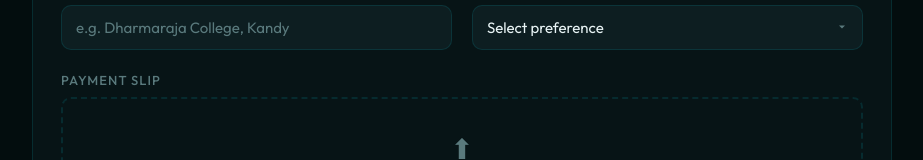
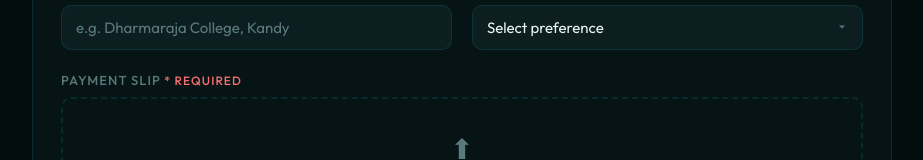
Before and after one commit to gangasara2004/peak25, a React (Vite) app: page / in a window 1280 px wide. Shown: the part 840-1000 px from the top of the page, without its empty margins (178-1101 px from the left). Built offline with nearby package versions, Linux system fonts and the light colour scheme.

Commit message:
Add required indication to Payment Slip label

```diff
--- a/src/pages/RegisterPage.tsx
+++ b/src/pages/RegisterPage.tsx
@@ -150,7 +150,7 @@ export default function RegisterPage() {
                 </div>
               </div>
               <div className="field">
-                <label>Payment Slip</label>
+                <label>Payment Slip <span style={{ color: 'var(--error, #f87171)', fontSize: 12 }}>* required</span></label>
                 <div className={`dropzone ${dragOver ? 'dragover' : ''} ${form.slip ? 'has-file' : ''}`}
                   onClick={() => fileRef.current?.click()}
                   onDragOver={e => { e.preventDefault(); setDragOver(true) }}
```
